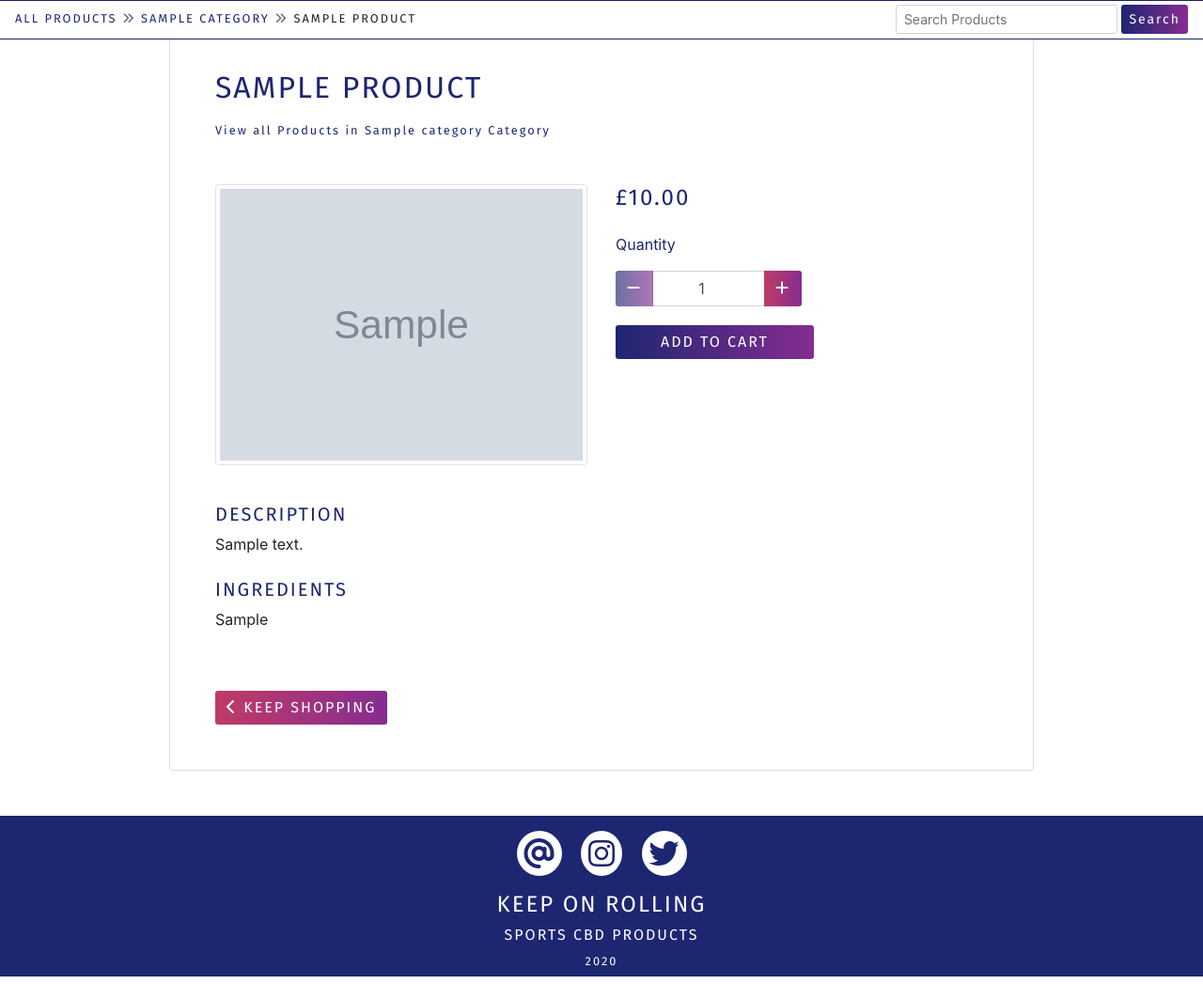
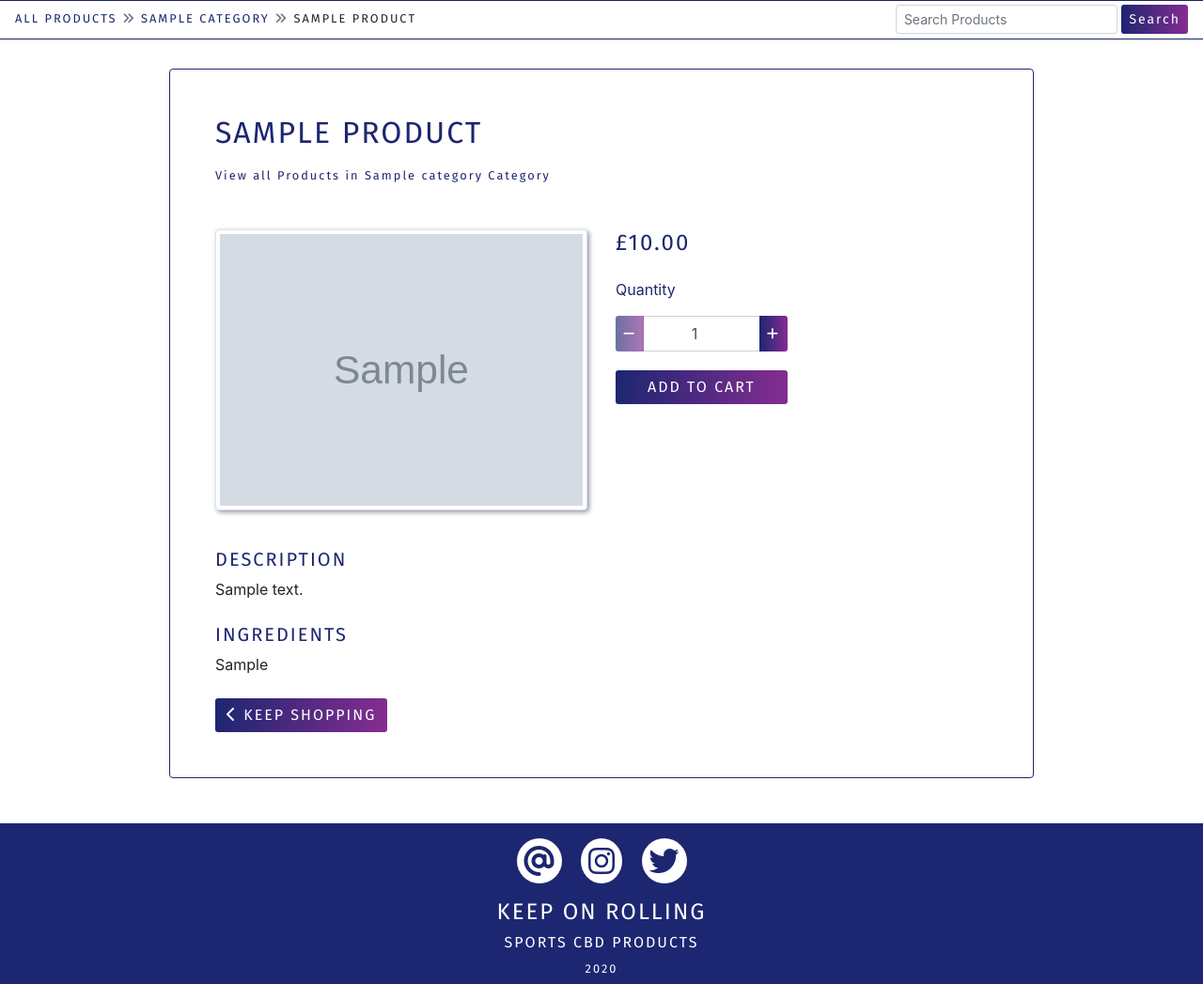
Before and after one commit to devmegan/korcbd, a Django app: page /products/product_detail/1/ in a window 1280 px wide. Shown: the part 71-1118 px from the top of the page at 94% size. Run offline with Django 3.2, Linux system fonts and the light colour scheme; tables that the repository leaves empty hold one stand-in row (values such as "Sample post"); grey boxes marked "Sample" are stand-in pictures; some libraries are stand-ins or nearby versions.

Commit message:
updated product detail view layout

```diff
--- a/products/templates/products/product_detail.html
+++ b/products/templates/products/product_detail.html
@@ -28,30 +28,30 @@
     <hr class="mt-0 hr-purple p-02">
 {% endblock %}
 {% block content %}
-<section class="min-vh-100 bg-kor-blue-grad">
+<section class="min-vh-100 mt-5">
     <!-- Products Detail -->
     <div class="container pb-5">
     <div class="d-block d-md-none vh10 mb-5"></div>
         <div class="row">
             <div class="col-10 offset-1 mt-5">
-            <div class="card bg-white rounded-1 p-5 mt-sm-2 mt-md-5">
+            <div class="card bg-white rounded-1 p-5 mt-sm-2 mt-md-5 border-purple">
             <h2 class="text-blue uppercase">{{ product.name}}</h2>
             <h6 class="pt-2 text-muted font-weight-light mb-5"> <a href="{% url 'products' %}?category={{ product.category }}" class="text-blue"><small>View all Products in {{ product.category }} Category</small></a></h6>
             <div class="row">
                 <div class="col-12 col-md-6 mb-3">
-                    <img class="img-thumbnail w-100" src="{{ product.image_url }}" alt="Product image for {{ product.name }}">
+                    <img class="img-thumbnail w-100 shadow-grey" src="{{ product.image_url }}" alt="Product image for {{ product.name }}">
                 </div>
-                    <div class="col-12 col-md-6">
+                    <div class="col-12 col-md-6 col-xl-3">
                         <h4 class="text-blue">£{{ product.price }}</h4>
                         <form class="form" action="{% url 'add_to_cart' product.id %}" method="POST">
                         {% csrf_token %}
                         <div class="form-row">
                             <div class="col-12">
                                 <p class="mt-3 text-blue">Quantity</p>
-                                <div class="form-group w-50">
+                                <div class="form-group w-sm-100">
                                     <div class="input-group">
                                         <div class="input-group-prepend">
-                                            <button class="decrement-qty btn kor-btn-hover colour-darker " data-item_id="{{ product.id }}" id="decrement-qty_{{ product.id }}">
+                                            <button class="decrement-qty btn btn-sm kor-btn-hover colour-darker " data-item_id="{{ product.id }}" id="decrement-qty_{{ product.id }}">
                                                 <span class="icon">
                                                     <i class="fas fa-minus"></i>
                                                 </span>
@@ -59,7 +59,7 @@
                                         </div>
                                         <input class="form-control qty_input text-center" type="number" name="quantity" value="1" min="1" max="99" data-item_id="{{ product.id }}" id="id_qty_{{ product.id }}">
                                         <div class="input-group-append">
-                                            <button class="increment-qty btn kor-btn-hover colour-dark " data-item_id="{{ product.id }}" id="increment-qty_{{ product.id }}">
+                                            <button class="increment-qty btn-sm btn kor-btn-hover colour-darker" data-item_id="{{ product.id }}" id="increment-qty_{{ product.id }}">
                                                 <span class="icon">
                                                     <i class="fas fa-plus"></i>
                                                 </span>
@@ -69,7 +69,7 @@
                                 </div>
                             </div>
                             <div class="col-12 mb-5 sm-mb-2">
-                                <input type="submit" class="btn kor-btn-hover colour-darker  text-uppercase mt-1 px-5" value="Add to Cart">
+                                <input type="submit" class="btn kor-btn-hover colour-darker text-uppercase mt-1 px-5 px-lg-0 w-100" value="Add to Cart">
                             </div>
                             <input type="hidden" name="redirect_url" value="{{ request.path }}">
                         </div>
@@ -80,12 +80,10 @@
                     <p class="card-text text-justify">{{ product.description }}</p>
                     <h5 class="text-blue mt-4 uppercase">Ingredients</h5>
                     <p class="card-text text-justify">{{ product.ingredients }}</p>
-                    <a href="{% url 'products' %}" class="btn kor-btn-hover colour-dark  mt-5">
-                                    <span class="icon">
-                                        <i class="fas fa-chevron-left"></i>
-                                    </span>
-                                    <span class="text-uppercase">Keep Shopping</span>
-                                </a>
+                    <a href="{% url 'products' %}" class="btn kor-btn-hover colour-darker mt-2">
+                        <span class="icon"><i class="fas fa-chevron-left"></i></span>
+                        <span class="text-uppercase">Keep Shopping</span>
+                    </a>
                     </div>
                 </div>
             </div>
```
